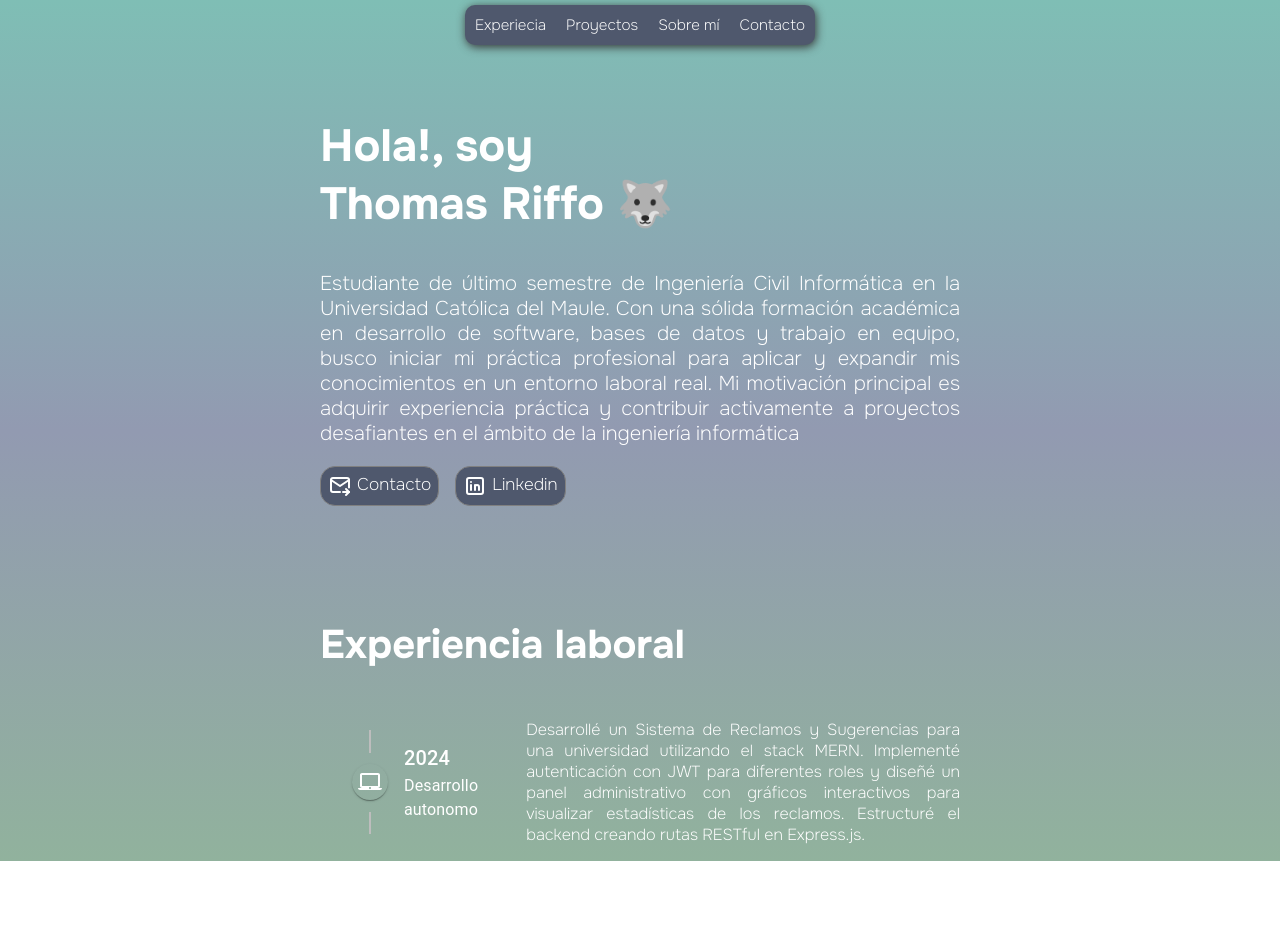
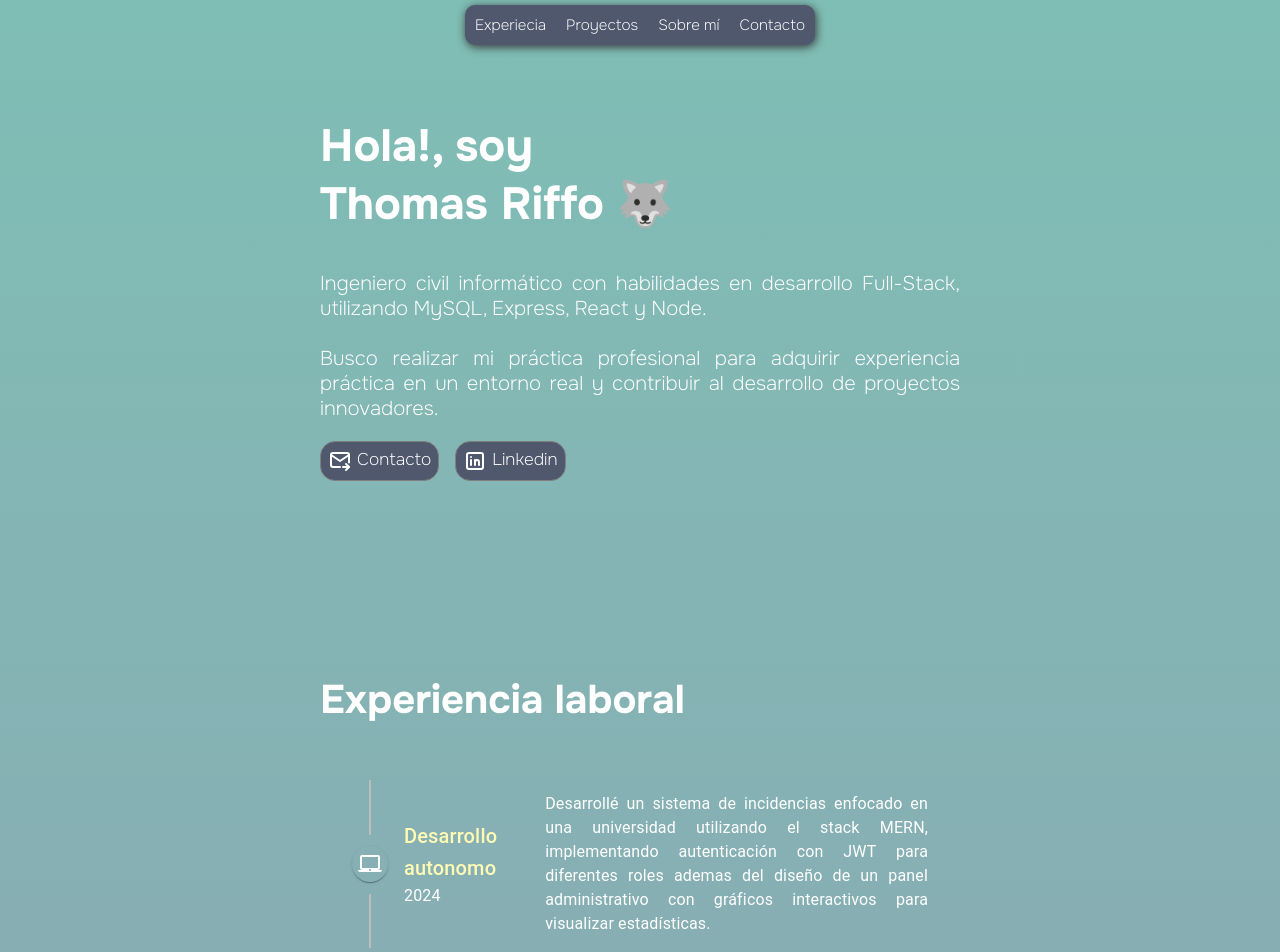
Before and after one commit to Wndburst/Portafolio.dev, a React (Vite) app: page / in a window 1280 px wide. Shown: the top 952 px of the page. Before the commit the page ends 861 px from the top, so only its background shows below. Built offline with nearby package versions, Linux system fonts and the light colour scheme.

Commit message:
experiencia laboral completa

```diff
--- a/src/App.jsx
+++ b/src/App.jsx
@@ -9,6 +9,13 @@ function App() {
       <Header/>
       <Profile/>
       <Work/>
+      <Work/>
+      <Work/>
+      <Work/>
+      <Work/>
+      <Work/>
+      <Work/>
+      <Work/>
 
     </div>
 
--- a/src/components/Header.jsx
+++ b/src/components/Header.jsx
@@ -3,10 +3,11 @@ function Header(){
     return(
         <div className="navbar">
             <ul>
-                <li>Experiecia</li>
-                <li>Proyectos</li>
-                <li>Sobre mí</li>
-                <li>Contacto</li>
+                <li><a href="#experiencia">Experiecia</a></li>
+                <li><a href="">Proyectos</a></li>
+                <li><a href="">Sobre mí</a></li>
+                <li><a href="#perfil">Contacto</a></li>
+
             </ul>
         </div>
     )
--- a/src/components/Profile.jsx
+++ b/src/components/Profile.jsx
@@ -3,15 +3,13 @@ import React from "react"
 function Profile(){
 
     return(
-        <section className="profile">
+        <section id="perfil" className="profile">
             <h1>Hola!, soy Thomas Riffo 🐺</h1>
-            <p>Estudiante de último semestre de Ingeniería Civil Informática en
-            la Universidad Católica del Maule. Con una sólida formación
-            académica en desarrollo de software, bases de datos y trabajo en equipo, busco iniciar mi práctica profesional
-            para aplicar y expandir mis conocimientos en un entorno
-            laboral real. Mi motivación principal es adquirir experiencia
-            práctica y contribuir activamente a proyectos desafiantes en
-            el ámbito de la ingeniería informática</p>
+            <p>Ingeniero civil informático con habilidades en desarrollo Full-Stack,
+                utilizando MySQL, Express, React y Node. <br/> <br/>Busco realizar mi práctica profesional
+                para adquirir experiencia práctica en un entorno real y contribuir al desarrollo
+                de proyectos innovadores.
+                </p>
             <div className='contact'>
                 <a target="_blank" rel="noopener noreferrer" href="mailto: t.riffoaraya@gmail.com">
                 <svg class="size-4" xmlns="http://www.w3.org/2000/svg" width="24" height="24" viewBox="0 0 24 24" stroke-width="2" stroke="currentColor" fill="none" stroke-linecap="round" stroke-linejoin="round"><path stroke="none" d="M0 0h24v24H0z" fill="none"></path><path d="M12 18h-7a2 2 0 0 1 -2 -2v-10a2 2 0 0 1 2 -2h14a2 2 0 0 1 2 2v7.5"></path><path d="M3 6l9 6l9 -6"></path><path d="M15 18h6"></path><path d="M18 15l3 3l-3 3"></path></svg>
--- a/src/components/Work.jsx
+++ b/src/components/Work.jsx
@@ -6,20 +6,18 @@ import TimelineConnector from '@mui/lab/TimelineConnector';
 import TimelineContent from '@mui/lab/TimelineContent';
 import TimelineOppositeContent from '@mui/lab/TimelineOppositeContent';
 import TimelineDot from '@mui/lab/TimelineDot';
-import FastfoodIcon from '@mui/icons-material/Fastfood';
 import LaptopMacIcon from '@mui/icons-material/LaptopMac';
-import HotelIcon from '@mui/icons-material/Hotel';
-import RepeatIcon from '@mui/icons-material/Repeat';
 import Typography from '@mui/material/Typography';
 
 function Work(){
 
     return(
-        <section className="work">
+        <section id="experiencia" className="work">
             <h2>Experiencia laboral</h2>
             <div className='timeline-work'>
-            <Timeline position="alternate">
+            <Timeline position="right">
                 <TimelineItem>
+                    <TimelineOppositeContent sx={{ flex: 0 }} />
                     <TimelineSeparator>
                         <TimelineConnector />
                         <TimelineDot color="inherit">
@@ -27,21 +25,37 @@ function Work(){
                         </TimelineDot>
                         <TimelineConnector />
                     </TimelineSeparator>
-                    <TimelineContent sx={{ py: '12px', px: 2 }}>
-                    <Typography variant="h6" component="span">
-                        2024
+                    <TimelineContent
+                        sx={{
+                            py: '12px',
+                            px: 2,
+                            display: 'flex',
+                            flexDirection: { xs: 'column', sm: 'row' },
+                            alignItems: { xs: 'flex-start', sm: 'center' },
+                            gap: '3rem'
+                        }}
+                    >
+                        <div>
+                            <Typography color='rgb(255, 250, 180)' variant="h6" component="span">
+                                Desarrollo autonomo
                             </Typography>
-                    <Typography>Desarrollo autonomo</Typography>
+                            <Typography>2024</Typography>
+                        </div>
+                        <Typography
+                            sx={{
+                                textAlign: 'justify',
+                                marginTop: { xs: '8px', sm: 0 } // Se agrega un margen en pantallas pequeñas
+                            }}
+                        >
+                            Desarrollé un sistema de incidencias enfocado en una universidad utilizando el stack MERN,
+                            implementando autenticación con JWT para diferentes roles ademas del diseño de un panel administrativo con gráficos
+                            interactivos para visualizar estadísticas.
+                        </Typography>
                     </TimelineContent>
+
                 </TimelineItem>
             </Timeline>
 
-                <div>
-                    <p> Desarrollé un Sistema de Reclamos y Sugerencias para una universidad
-                        utilizando el stack MERN. Implementé autenticación con JWT para diferentes
-                        roles y diseñé un panel administrativo con gráficos interactivos para visualizar estadísticas de los reclamos.
-                        Estructuré el backend creando rutas RESTful en Express.js.</p>
-                </div>
             </div>
         </section>
     )
--- a/src/index.css
+++ b/src/index.css
@@ -16,6 +16,9 @@ body{
 
 }
 
+html {
+  scroll-behavior: smooth;
+}
 
 .portfolio{
   display: flex;
@@ -46,6 +49,10 @@ body{
   justify-content: center;
 }
 
+.navbar a{
+  text-decoration: none;
+  color: white;
+}
 .navbar ul li{
   font-size: 15px;
   padding: 10px;
@@ -103,7 +110,7 @@ body{
 /*Experiencia laboral*/
 
 .work{
-  margin-top: 5rem;
+  margin-top: 10rem;
   color: white;
   max-width: 42rem;
   width: 100%;
```
Lines whose indentation alone changed are shown as unchanged.
